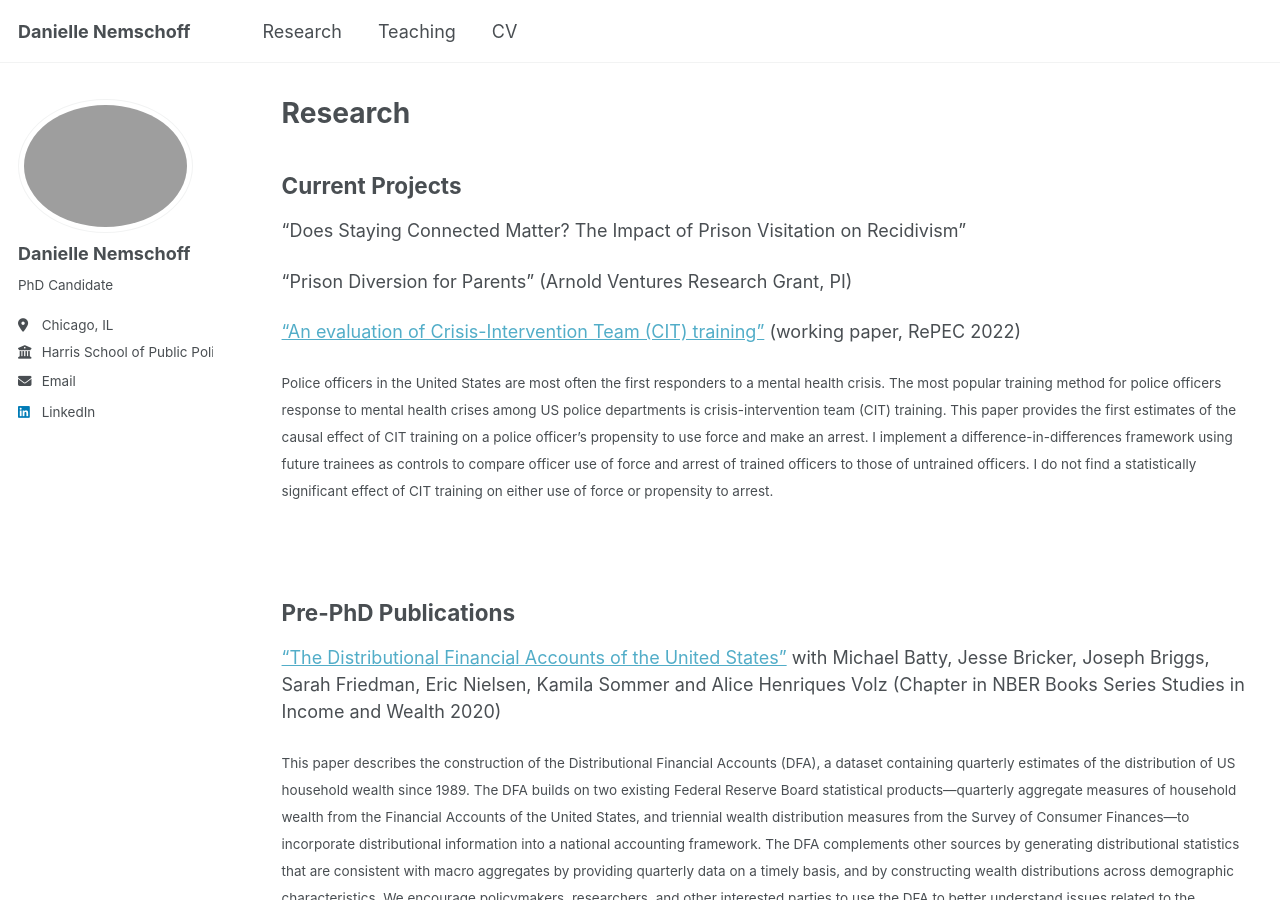
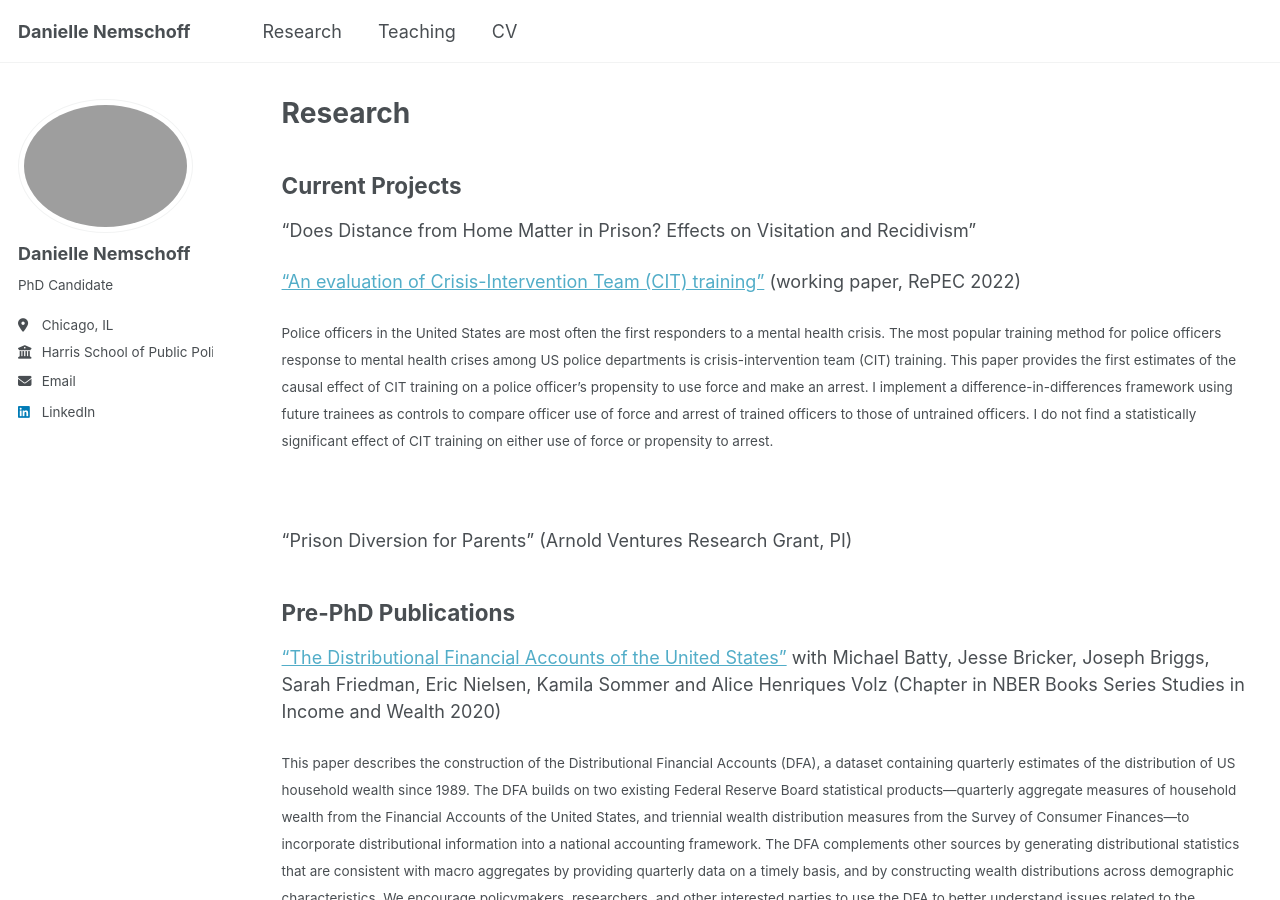
Before and after one commit to daniellenemschoff/daniellenemschoff.github.io, a Jekyll site: the page built from _pages/research.md, in a window 1280 px wide and 900 px high. Built offline with Jekyll 4.4.1, drawn with Linux system fonts in a browser that asks for light colours.

Commit message:
Update research.md

```diff
--- a/_pages/research.md
+++ b/_pages/research.md
@@ -5,12 +5,12 @@ permalink: /research/
 author_profile: true
 ---
 ## Current Projects ##
-"Does Staying Connected Matter? The Impact of Prison Visitation on Recidivism"<br/>
-
-"Prison Diversion for Parents" (Arnold Ventures Research Grant, PI) <br/>
+"Does Distance from Home Matter in Prison? Effects on Visitation and Recidivism"<br/>
 
 ["An evaluation of Crisis-Intervention Team (CIT) training"](https://mpra.ub.uni-muenchen.de/114948/1/MPRA_paper_114948.pdf) (working paper, RePEC 2022)<br/>
  <p><small>Police officers in the United States are most often the first responders to a mental health crisis. The most popular training method for police officers response to mental health crises among US police departments is crisis-intervention team (CIT) training. This paper provides the first estimates of the causal effect of CIT training on a police officer’s propensity to use force and make an arrest. I implement a difference-in-differences framework using future trainees as controls to compare officer use of force and arrest of trained officers to those of untrained officers. I do not find a statistically significant effect of CIT training on either use of force or propensity to arrest.</small></p><br/>
+
+ "Prison Diversion for Parents" (Arnold Ventures Research Grant, PI) <br/>
 
 ## Pre-PhD Publications ##
 ["The Distributional Financial Accounts of the United States"](https://www.nber.org/books-and-chapters/measuring-distribution-and-mobility-income-and-wealth/distributional-financial-accounts-united-states) with Michael Batty, Jesse Bricker, Joseph Briggs, Sarah Friedman, Eric Nielsen, Kamila Sommer and Alice Henriques Volz (Chapter in NBER Books Series Studies in Income and Wealth 2020)<br/>
```
